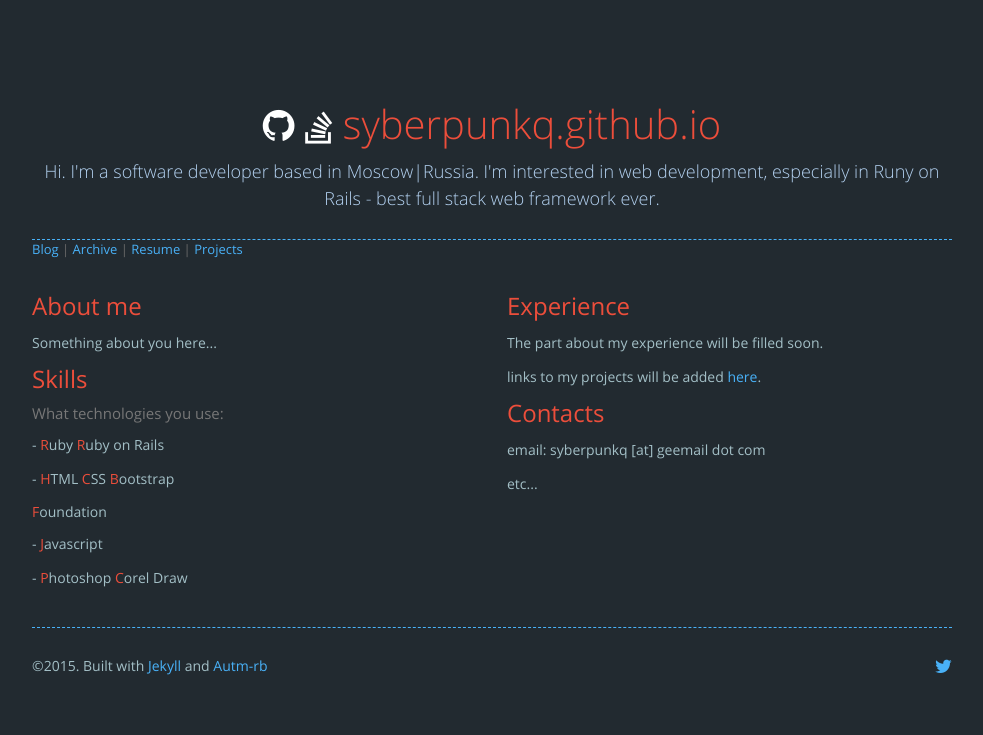
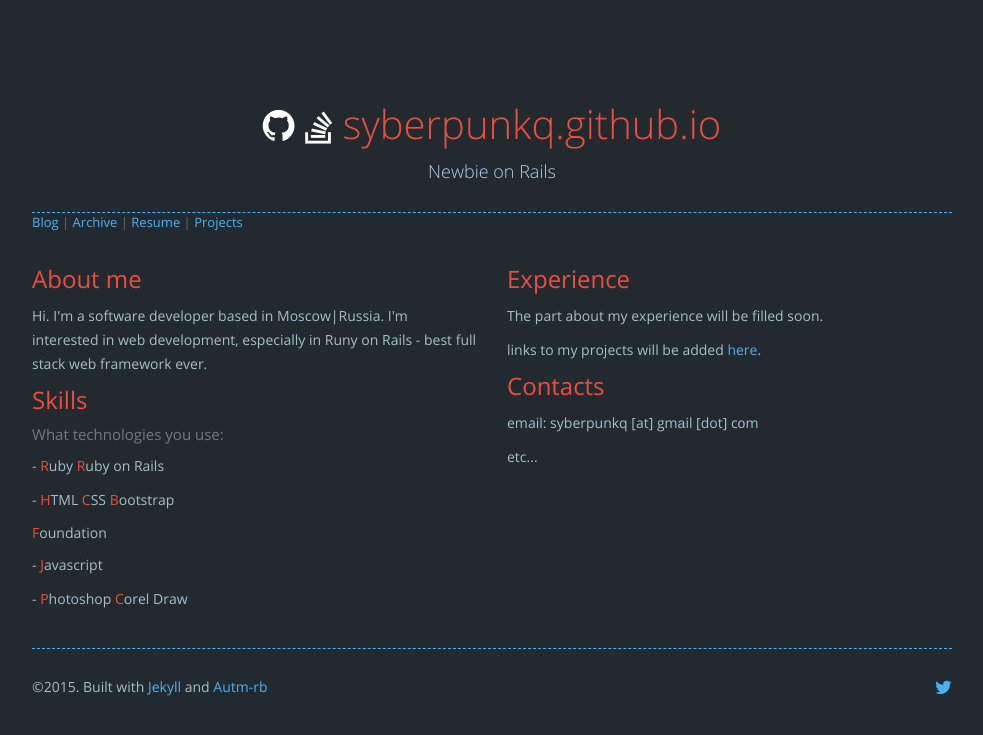
Before and after one commit to syberpunkq/syberpunkq.github.io, a Jekyll site: the page built from resume.html, in a window 1280 px wide. Shown: the top 735 px of the page, without its empty margins (148-1131 px from the left). Built offline with Jekyll 4.4.1, drawn with Linux system fonts in a browser that asks for light colours; nearby versions of some CDN libraries; comment, search, counter and statistics services are not loaded.

Commit message:
index and resume modified

```diff
--- a/_includes/title.html
+++ b/_includes/title.html
@@ -12,7 +12,7 @@
   </h1>
 
   <!-- Add something about you in p tag-->
-  <p>Hi. I'm a software developer based in Moscow|Russia. I'm interested in web development, especially in Runy on Rails - best full stack web framework ever.</p>
+  <p>Newbie on Rails</p>
   <hr/>
 
   {% include nav-links.html %}
--- a/index.html
+++ b/index.html
@@ -4,6 +4,6 @@
 ---
 
  <div class="text-center">
-  <img class="circular" src="http://www.duendemad.com/sites/default/files/Michi4Ok.jpg" >
-  <p>contact me <a href="mailto:user@example.com">user (at) example.com</a></p>
+  <img class="circular" src="<img src="https://habrastorage.org/files/4f3/faa/d67/4f3faad678b84afd84e4d6fd1751cf2f.jpg"/>" >
+  <p>contact me <img src="{{site.baseurl}}/images/local/mail.png" /></p>
 </div>
--- a/resume.html
+++ b/resume.html
@@ -8,7 +8,7 @@
   <div class="col-md-6 post-nav">
     <div id="about_me">
       <h2>About me</h2>
-      <p>Something about you here...</p>
+      <p>Hi. I'm a software developer based in Moscow|Russia. I'm interested in web development, especially in Runy on Rails - best full stack web framework ever.</p>
     </div>
 
     <div id="skills">
@@ -31,7 +31,7 @@
     <div id="contacts">
       <h2>Contacts</h2>
 
-      <p>email: syberpunkq [at] geemail dot com</p>
+      <p>email: syberpunkq [at] gmаil [dot] cоm</p>
 			<p>etc...</p>
     </div>
   </div>
```
